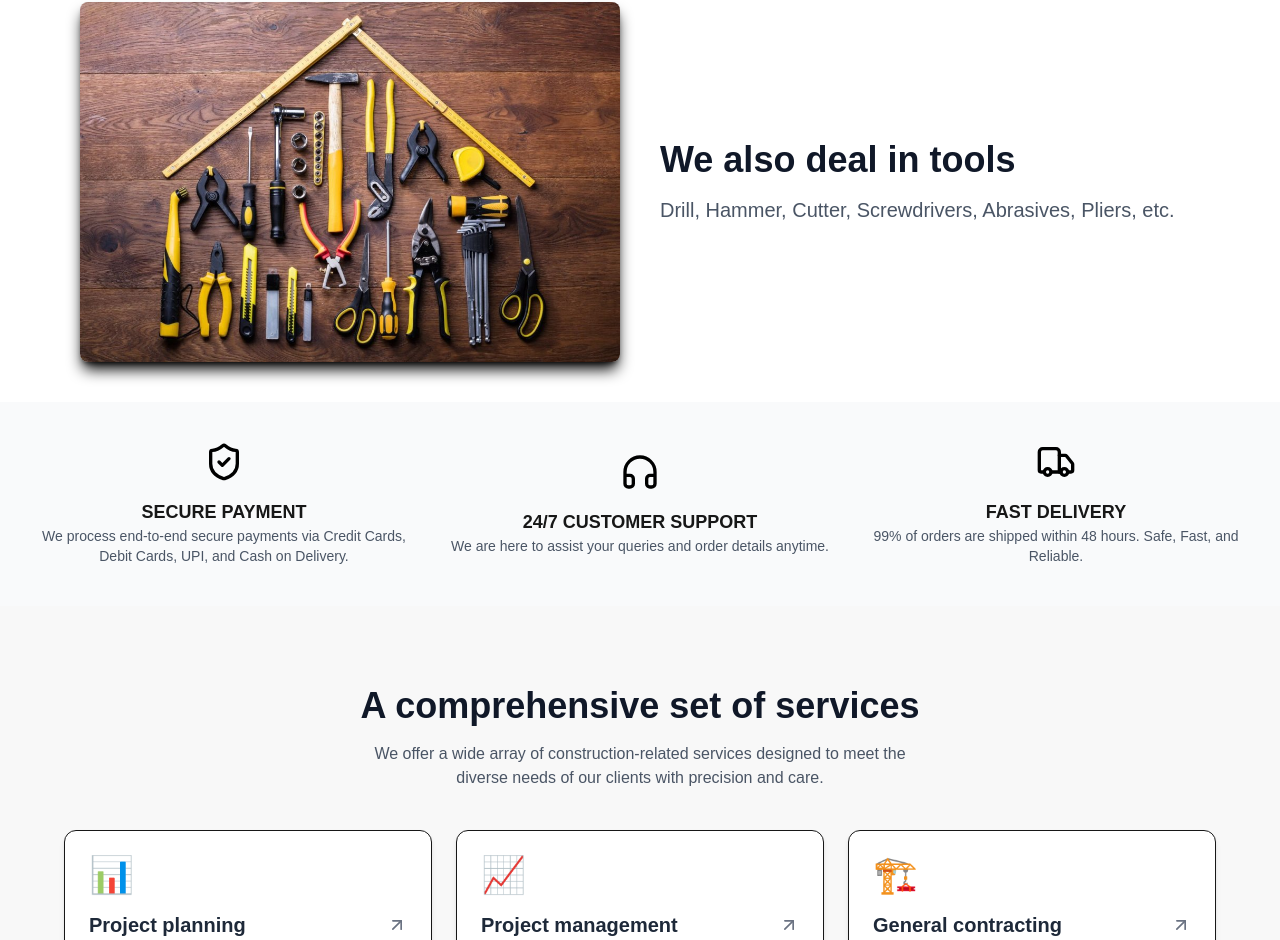
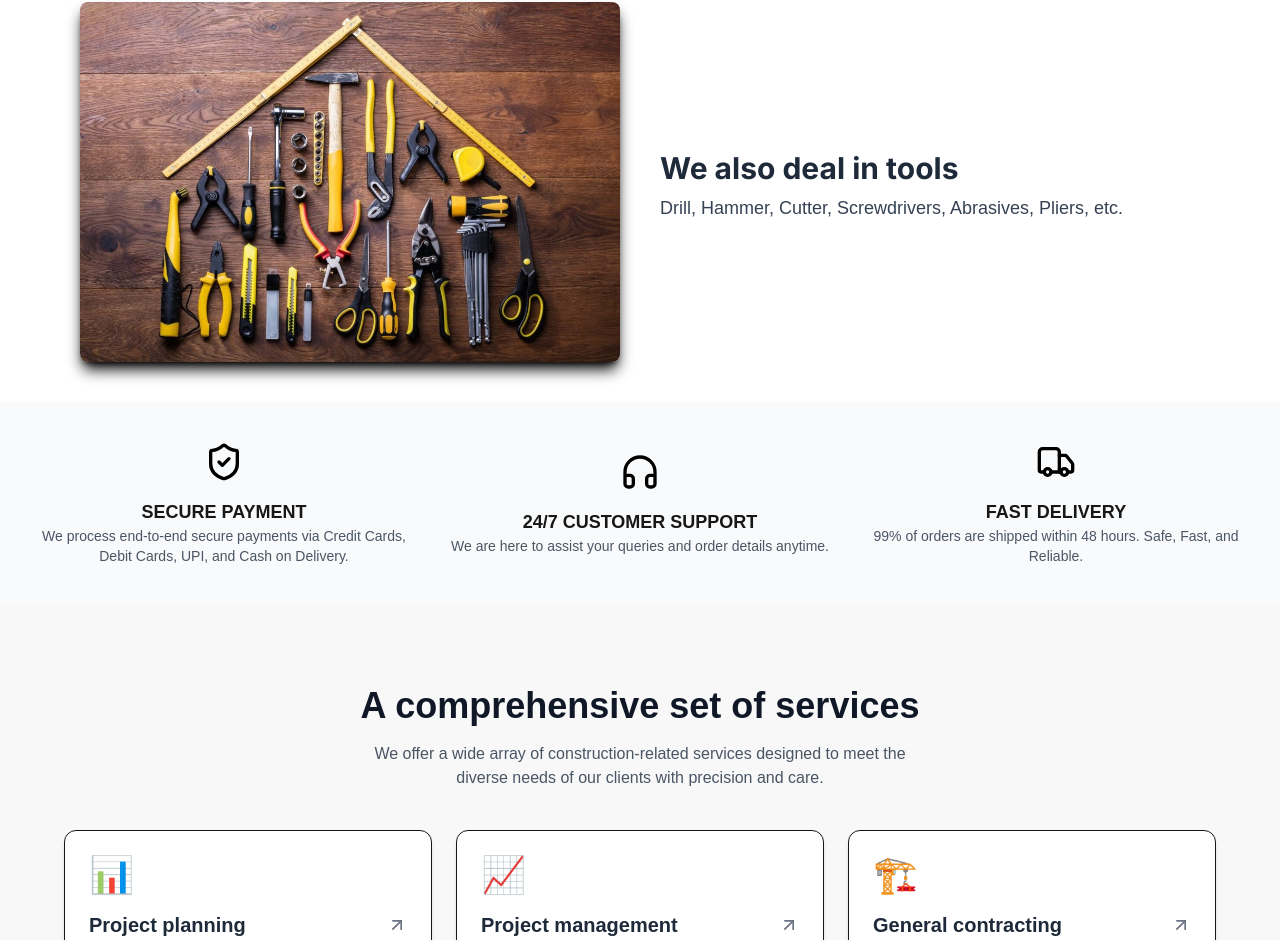
Before and after one commit to A5shi5h/yuvrajenterprise, a Next.js app: page / in a window 1280 px wide. Shown: the part 1473-2413 px from the top of the page. Built offline with nearby package versions, Linux system fonts and the light colour scheme.

Commit message:
changes in font in promo banner

```diff
--- a/components/PromoBanner.tsx
+++ b/components/PromoBanner.tsx
@@ -2,6 +2,9 @@
 
 import Image from "next/image";
 import { motion } from "framer-motion";
+import { Inter } from "next/font/google";
+
+const inter = Inter({ subsets: ["latin"] });
 
 const PromoBanner = () => {
   return (
@@ -31,11 +34,11 @@ const PromoBanner = () => {
           transition={{ duration: 0.8 }}
           className="text-left"
         >
-          <h2 className="text-3xl md:text-4xl font-bold text-gray-900">
+          <h2 className={`text-xl sm:text-3xl font-bold text-gray-800 mt-2 ${inter.className}`}>
             We also deal in tools
           </h2>
           <motion.p
-            className="text-gray-600 mt-4 text-xl"
+            className="text-md sm:text-lg font-medium text-gray-700 mt-2"
             initial={{ opacity: 0 }}
             animate={{ opacity: 1 }}
             transition={{ delay: 0.6, duration: 0.5 }}
```
